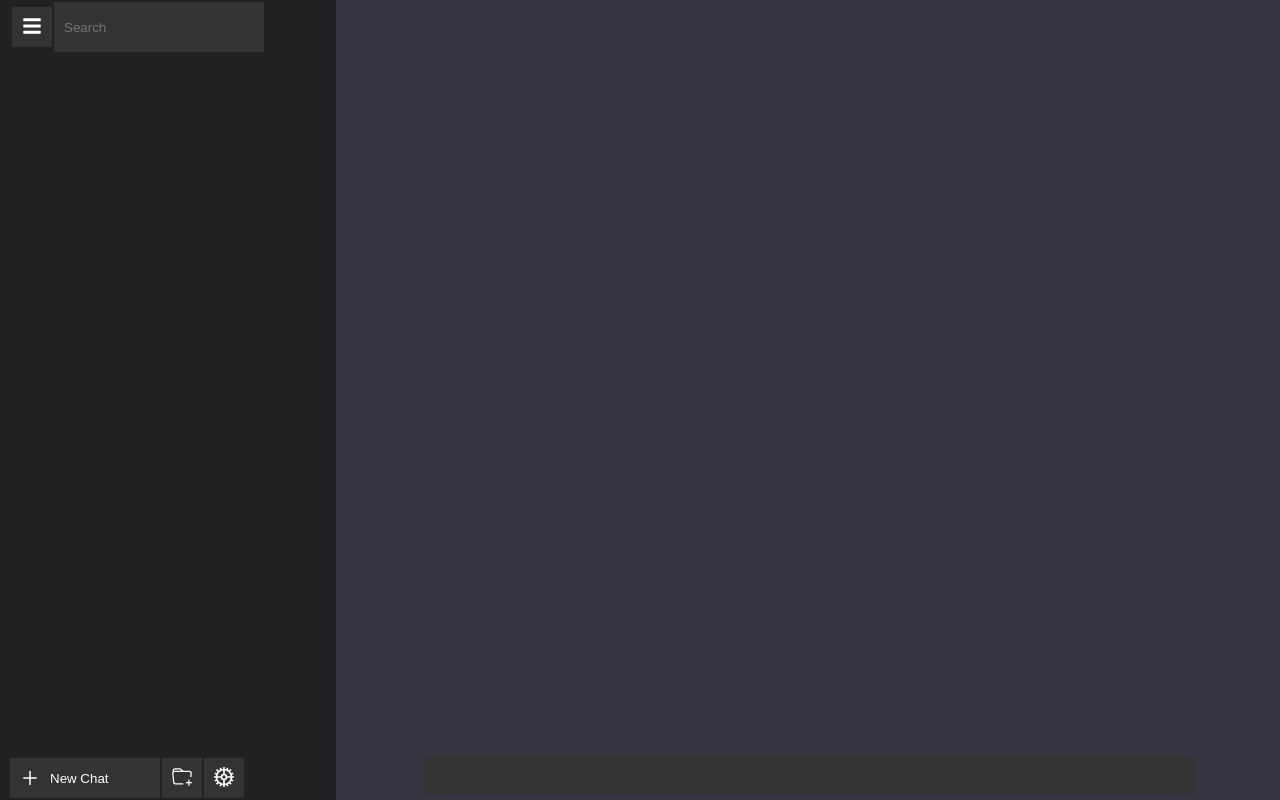
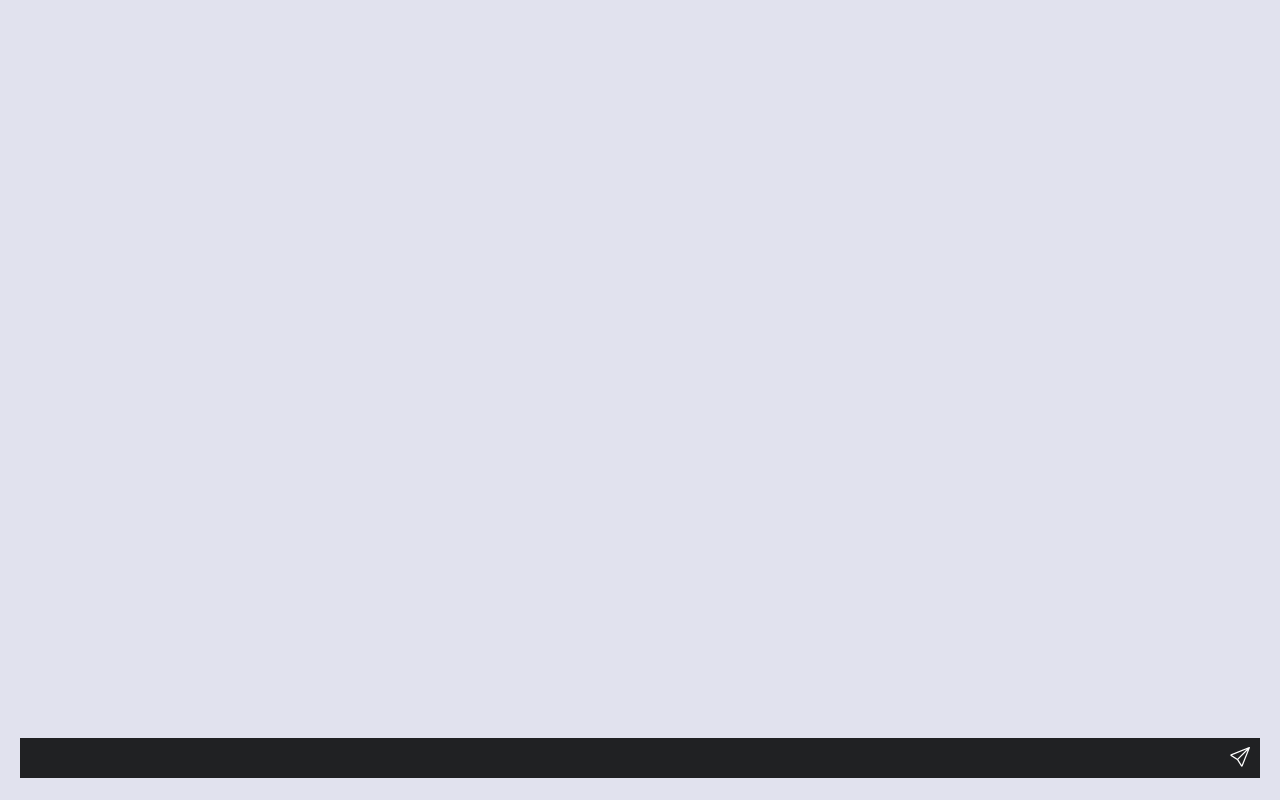
Before and after one commit to thedisasternerd/ChatGPTClient, a React (Create React App) app: page / in a window 1280 px wide. Built offline with nearby package versions, Linux system fonts and the light colour scheme.

Commit message:
Working front-end interface with few minor ui issues

```diff
--- a/src/App.css
+++ b/src/App.css
@@ -1,5 +1,5 @@
 :root {
-  --button-background-color: #333;
+  --button-background-color: #202123;
   --button-border: transparent;
   --button-border-width: 5px;
   --button-border-radius: 5px;
@@ -7,10 +7,14 @@
   --button-padding: 5px 10px;
 }
 
+body {
+  font-family: "Courier New", sans-serif;
+}
+
 .App {
   text-align: center;
   display:flex;
-  background-color: #202123;
+  background-color: #e1e2ee;
   color: white;
   position: absolute;
   top: 0;
@@ -19,6 +23,143 @@
   right: 0;
 }
 
+/* Active Chat CSS */
+
+.activechat{
+  text-align: center;
+  display:flex;
+  flex-direction: column;
+  /* background-color: #202123; */
+  color: white;
+  position: absolute;
+  top: 0;
+  bottom: 0;
+  left: 20px;
+  right: 20px;
+  margin-top:20px;
+  margin-bottom: 20px;
+
+}
+
+
+.chathistory::-webkit-scrollbar {
+  width: 10px;
+  height: 10px;
+  background-color: #fff;
+}
+
+.chathistory::-webkit-scrollbar-thumb {
+  background-color: #757678;
+  border-radius: 10px;
+}
+
+.chathistory::-webkit-scrollbar-track {
+  background-color: #343541;
+}
+
+.chathistory{
+  text-align:left;
+  display:flex;
+  flex-direction: column;
+  flex-grow: 1;
+  overflow-y: auto;
+  margin-bottom: 60px;
+}
+
+.chatblock{
+  display:flex;
+  flex-direction: column;
+}
+
+
+.agentmessage{
+  word-break: break-all;
+  background-color: transparent;
+  margin-left: 10px;
+  margin-right: 10px;
+  margin-top: 10px;
+  margin-bottom: 20px;
+  overflow-y: auto;
+}
+
+.usermessage{
+  word-break: break-all;
+  background-color: #202123;
+  margin-left: 10px;
+  margin-right: 10px;
+  margin-top: 10px;
+  margin-bottom: 20px;
+
+}
+
+.usercontainer{
+  display:flex;
+  flex-direction: column;
+  background-color: #202123;
+  margin-top: 2px;
+  margin-bottom:2px;
+  align-items: flex-end;
+  overflow-y: auto;
+}
+
+.agentcontainer{
+  display:flex;
+  flex-direction: column;
+  background-color: #313234;
+  margin-top: 2px;
+  margin-bottom:2px;
+  align-items: flex-start;
+  overflow-y: auto;
+}
+
+.useridentifier{
+  margin-right: 8px;
+  margin-top: 10px;
+}
+
+.agentidentifier{
+  margin-left: 8px;
+  margin-top: 10px;
+}
+
+.chatinput{
+  position: absolute;
+  display: flex;
+  align-items: center;
+  height: 40px;
+  width: 100%;
+  bottom: 2px;
+  background-color: #202123;
+  min-height: 40px;
+  max-height: 200px;
+}
+
+.input_bar{
+  width: 100%;
+  flex-grow: 1;
+  resize: none;
+  outline: none;
+  color: white;
+  background-color: transparent;
+  border: none;
+  margin-top:15px;
+  /* margin-bottom:10px; */
+  margin-left: 20px;
+  min-height: 40px;
+  max-height: 200px;
+}
+
+.submit{
+  margin-left: 2px;
+  width: 40px;
+  height: 40px;
+  background-color: var(--button-background-color);
+  border: var(--button-border);
+  padding: var(--button-padding);
+}
+
+/* Sidebar styling */
+
 .sidemenu{
   margin-left:auto;
   margin-right:auto;
@@ -26,11 +167,11 @@
   padding: 10px;
 }
 
-.activechat{
+/* .activechat{
   width:100%;
   padding:10px;
   background-color: #343541;
-}
+} */
 
 /* Align the buttons in the sidebar to the left in a row */
 .menuitems{
@@ -86,7 +227,6 @@
 }
 
 
-
 .settings{
   margin-left: 2px;
   width: 40px;
@@ -127,31 +267,3 @@
   border-width: var(--button-border-width);
   padding: var(--button-padding);
 }
-
-/* Active Chat CSS */
-
-.activechat{
-  width:80%;
-  padding:10px;
-  background-color: #343541;
-  display: flex;
-  align-items: center;
-  justify-content: center;
-}
-
-.chatinput{
-  position: absolute;
-  width: 60%;
-  bottom: 2px;
-  background-color: transparent;
-}
-
-.input_bar{
-  width: 100%;
-  height: 40px;
-  resize: none;
-  outline: none;
-  color: white;
-  background-color: var(--button-background-color);
-  border: var(--button-border);
-}
--- a/src/App.js
+++ b/src/App.js
@@ -2,54 +2,15 @@
 // https://api.openai.com/v1/chat/completions, gets the response as choices[0].message.content in the text area below..
 // The example request is curl https://api.openai.com/v1/chat/completions \  -H 'Content-Type: application/json' \  -H 'Authorization: Bearer YOUR_API_KEY' \  -d '{  "model": "gpt-3.5-turbo",  "messages": [{"role": "user", "content": "Hello!"}]}'
 
-import React, { useState } from 'react';
-import Sidebar from './sidebar';
+// import React, { useState } from 'react';
+// import Sidebar from './sidebar';
 import Activechat from './activechat';
 import './App.css';
 
 function App() {
-    // const [message, setMessage] = useState('');
-    // const [response, setResponse] = useState('');
-    // const new_chat = (<svg className="buttons" viewBox="0 0 24 24">
-    //                     <path className="icon"
-    //                         d="M9 12h3m3 0h-3m0 0V9m0 3v3M12 22c5.523 0 10-4.477 10-10S17.523 2 12 2 2 6.477
-    //                         2 12c0 1.821.487 3.53 1.338 5L2.5 21.5l4.5-.838A9.955 9.955 0 0012 22z" />
-    //                 </svg>)
-
-    // const new_folder = (<svg className="buttons" viewBox="0 0 24 24">
-    //                         <path className='icon'
-    //                             d="M18 6h2m2 0h-2m0 0V4m0 2v2M21.4 20H2.6a.6.6 0 01-.6-.6V11h19.4a.6.6 0 01.6.6v7.8a.6.6 0
-    //                             01-.6.6zM2 11V4.6a.6.6 0 01.6-.6h6.178a.6.6 0 01.39.144l3.164 2.712a.6.6 0 00.39.144H14" />
-    //                     </svg>)
-
-    // const menu = (<svg className="buttons" viewBox="0 0 24 24">
-    //                 <path className="icon" d="M3 5h18M3 12h18M3 19h18" />
-    //             </svg>)
-
-    // const handleSubmit = (e) => {
-    //     e.preventDefault();
-    //     fetch('https://api.openai.com/v1/chat/completions', {
-    //         method: 'POST',
-    //         headers: {
-    //             'Content-Type': 'application/json',
-    //             'Authorization': "Bearer " + "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"
-    //             },
-    //         body: JSON.stringify({
-    //             "model": "gpt-3.5-turbo",
-    //             "messages": [{"role": "user", "content": message}]
-    //         }
-    //         )
-    //     })
-    //     .then( res => res.json() )
-    //     .then( data => {
-    //         setResponse(data.choices[0].message.content);
-    //     })
-    //     .catch(err => console.log(err));
-    // }
-
     return (
         <div className="App">
-            <Sidebar />
+            {/* <Sidebar /> */}
             <Activechat />
 
         </div>
--- a/src/activechat.js
+++ b/src/activechat.js
@@ -1,25 +1,96 @@
 import React, { useState, useEffect } from 'react';
+import {BsSend} from 'react-icons/bs';
 import './App.css';
 
-function TextArea() {
+
+function FormContainer() {
+  // State to store the list of containers
+  const [containers, setContainers] = useState([]);
   const [value, setValue] = useState('');
 
   useEffect(() => {
     const textarea = document.querySelector('.input_bar');
-      textarea.style.height = 'auto';
-      textarea.style.height = (textarea.scrollHeight) + 'px';
-    }, [value]);
+    const chatinput = document.querySelector('.chatinput');
+    const chathistorymargin = document.querySelector('.chathistory');
+
+    const adjustHeight = () => {
+      textarea.style.height = "auto";
+      textarea.style.height = `${textarea.scrollHeight}px`;
+      // chatinput.style.height = 'auto';
+      chatinput.style.height = `${textarea.scrollHeight}px`;
+      // set the margin of the chat history to the height of the chatinput
+      chathistorymargin.style.marginBottom = `${textarea.clientHeight + 10}px`;
+
+    };
+
+    textarea.addEventListener('input', adjustHeight);
+    textarea.addEventListener('keydown', adjustHeight);
+
+    return () => {
+      textarea.removeEventListener('input', adjustHeight);
+      textarea.removeEventListener('keydown', adjustHeight);
+    };
+  }, []);
+
+  useEffect(() => {
+    const chathistory = document.querySelector('.chathistory');
+    chathistory.scrollTop = chathistory.scrollHeight;
+  }, [containers, value]);
 
   function handleChange(event) {
     setValue(event.target.value);
   }
 
+  // Event handler for adding a new container
+  function handleAddContainer() {
+    const newContainer = (<div className="chatblock">
+                              <div className="usercontainer">
+                                <div className="useridentifier">
+                                  <text >🧔</text>
+                                </div>
+                                <div className="usermessage">
+                                  {value}
+                                </div>
+                              </div>
+                              <div className="agentcontainer">
+                                <div className="agentidentifier">
+                                  <text>🤖</text>
+                                </div>
+                                <div className="agentmessage">
+                                  <text className="message">{value}</text>
+                                </div>
+                              </div>
+                          </div>
+                          );
+    setValue("");
+    setContainers([...containers, newContainer]);
+  }
+
+  // Event handler for submitting the bottom form
+  function handleBottomFormSubmit(e) {
+    e.preventDefault();
+    // Code to handle bottom form submission
+  }
+
   return (
-      <textarea
-        className="input_bar"
-        value={value}
-        onChange={handleChange}
-      />
+    <div className="activechat">
+      {/* List of containers */}
+      <div className="chathistory">
+        {containers}
+      </div>
+
+      {/* Bottom form */}
+      <div>
+        <form onSubmit={handleBottomFormSubmit}>
+          {/* Code to render bottom form */}
+          <div className="chatinput">
+              <textarea className="input_bar" value={value} onChange={handleChange}/>
+              <button className="submit" onClick={handleAddContainer} ><BsSend className="icon"/></button>
+          </div>
+
+        </form>
+      </div>
+    </div>
   );
 }
 
@@ -27,11 +98,7 @@ function Activechat(){
     // Buttons
 
 
-    return (<div className="activechat">
-                <div className="chatinput">
-                    <TextArea className="input_bar" placeholder="Type your message here"/>
-                </div>
-            </div>)
+    return (<FormContainer/>)
 }
 
 export default Activechat;
```
Also changed, not shown: 2 other files (tests, documents, lock files or other folders). Lines whose indentation alone changed are shown as unchanged.
